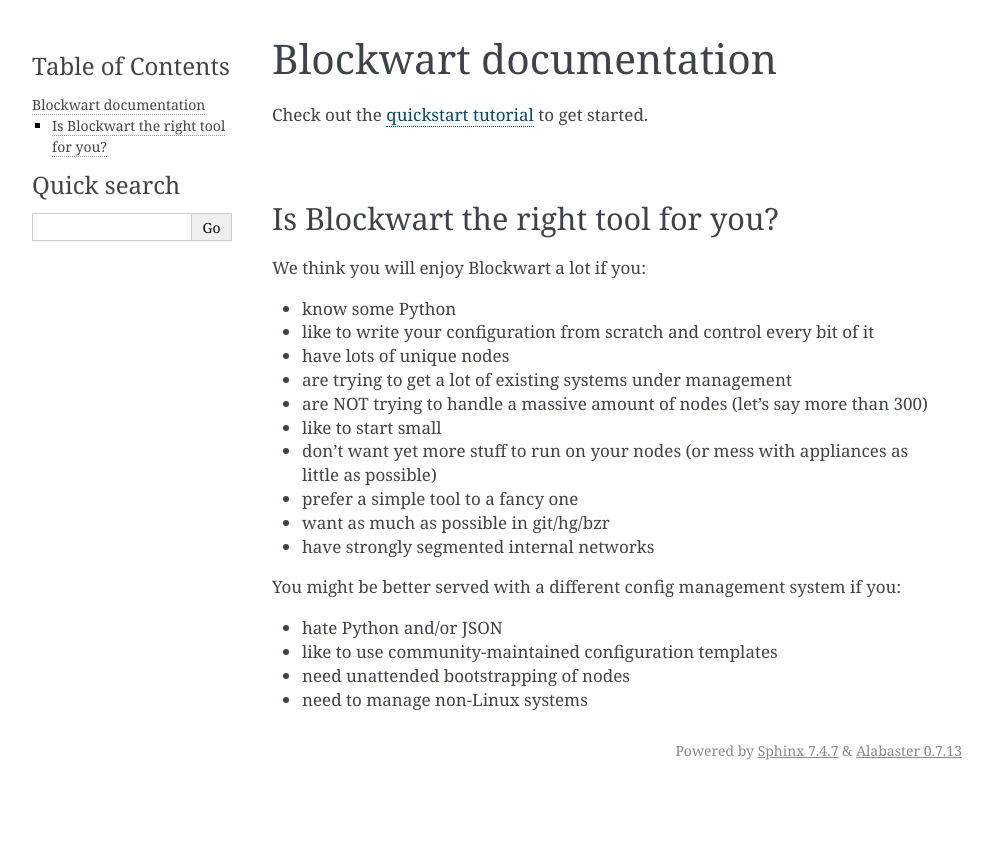
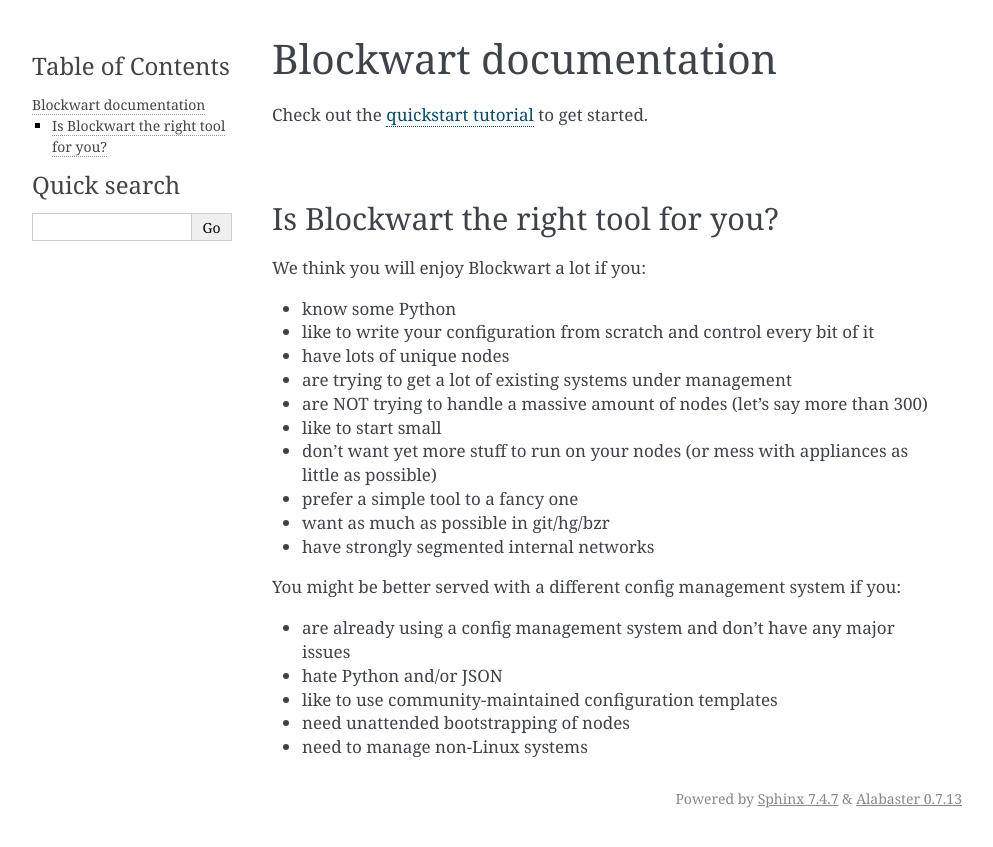
Before and after one commit to bundlewrap/bundlewrap, a Sphinx documentation site: the page built from doc/index.rst, in a window 1280 px wide. Shown: the top 847 px of the page, without its empty margins (148-1141 px from the left). Built offline with Sphinx 7.4.7, drawn with Linux system fonts in a browser that asks for light colours.

Commit message:
don't advocate switching from another config management system

```diff
--- a/doc/index.rst
+++ b/doc/index.rst
@@ -23,6 +23,7 @@
 
 You might be better served with a different config management system if you:
 
+* are already using a config management system and don't have any major issues
 * hate Python and/or JSON
 * like to use community-maintained configuration templates
 * need unattended bootstrapping of nodes
```
